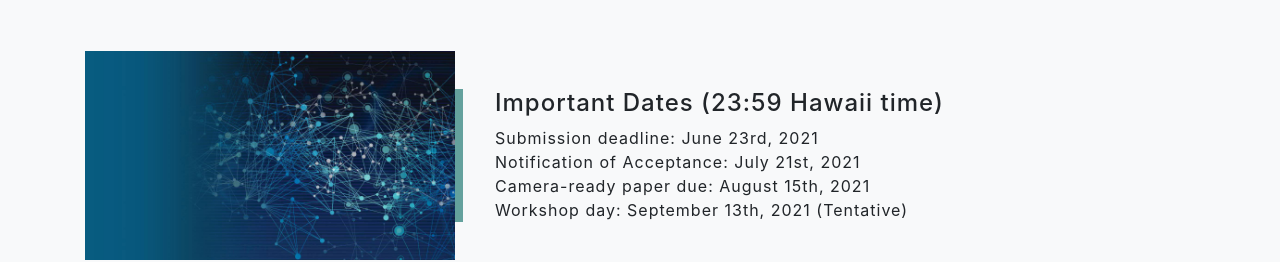
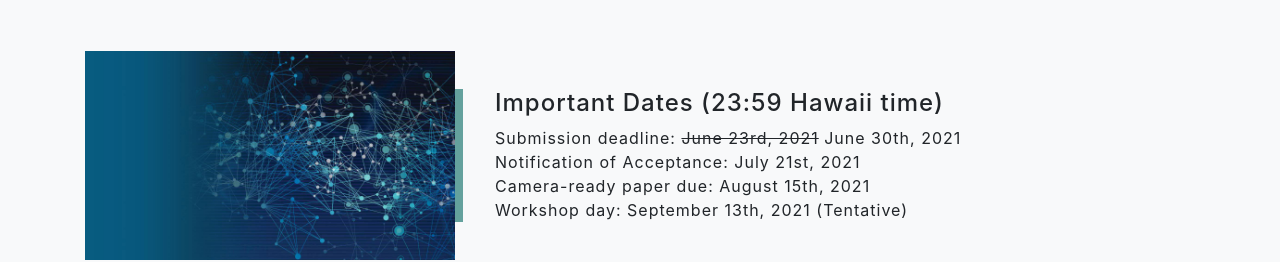
Before and after one commit to alammehwish/cssa_cikm_2021, a website with bundled scripts: page index.html in a window 1280 px wide. Shown: the part 6920-7182 px from the top of the page. Built offline with nearby package versions, Linux system fonts and the light colour scheme.

Commit message:
Update index.html

```diff
--- a/index.html
+++ b/index.html
@@ -395,7 +395,7 @@ At least one of the authors of the accepted papers must register for the worksho
         <div class="col-xl-8 col-lg-5">
           <div class="featured-text text-center text-lg-left">
             <h4>Important Dates (23:59 Hawaii time)</h4>
-            Submission deadline: June 23rd, 2021<br/>
+            Submission deadline: <s>June 23rd, 2021</s> June 30th, 2021<br/>
             Notification of Acceptance: July 21st, 2021<br/>
             Camera-ready paper due: August 15th, 2021<br/>
             Workshop day: September 13th, 2021 (Tentative)<br/>
```
